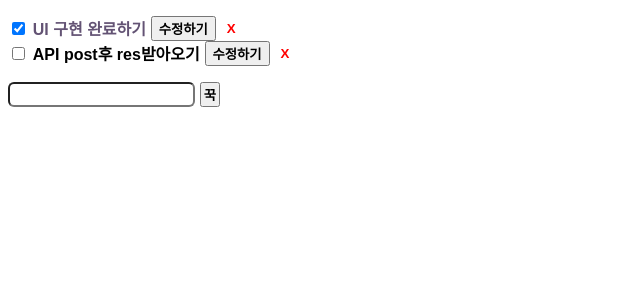
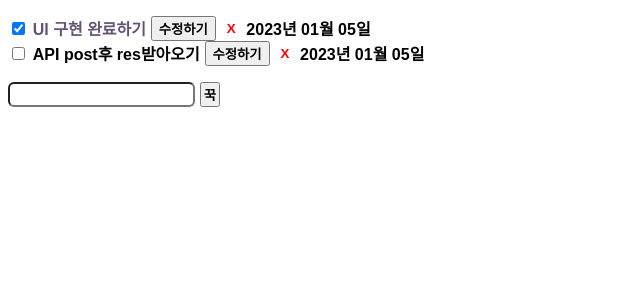
Before and after one commit to seoyeun0106/Vue-practice, a Vue app: page / in a window 1280 px wide. Shown: the top 300 px of the page, without its empty margins (0-640 px from the left). Built offline with nearby package versions, Linux system fonts and the light colour scheme; a web font is replaced by a local one.

Commit message:
[feat] computed 활용해서 시간 형식 변화시켜주기

```diff
--- a/package.json
+++ b/package.json
@@ -9,6 +9,7 @@
   },
   "dependencies": {
     "core-js": "^3.8.3",
+    "dayjs": "^1.11.7",
     "reset-css": "^5.0.1",
     "sass": "^1.57.1",
     "sass-loader": "^13.2.0",
--- a/src/components/Todo.vue
+++ b/src/components/Todo.vue
@@ -6,6 +6,7 @@
     <div :class="{'checked':todo.checked}" >{{ todo.text }}</div>
     <button @click="modifyText">수정하기</button>
     <button class="delBtn" @click="onDelete">X</button>
+    <div @click="js">{{ getDate  }}</div>
     </div>
     </div>
     <div v-show="isModifying">
@@ -15,6 +16,7 @@
 
 </template>
 <script>
+import dayjs from 'dayjs'
 export default{
     name:'To-do',
     props:{
@@ -23,7 +25,8 @@ export default{
     data(){
         return{
             isChecked:this.todo.checked,
-            isModifying:false
+            isModifying:false,
+            date:this.todo.date
         }
     },
     methods:{
@@ -38,12 +41,21 @@ export default{
         },
         updateTodos(e){
             this.$emit('updateFunc',this.todo.id,e.target.value)
-            this.isModifying = false
+            this.isModifying = false;
+
         },
         updateCheck(){
             this.$emit('updateChecks',this.todo.id,!this.isChecked)
             this.isChecked = ! this.isChecked
 
+        },js(e){
+            console.log(e.target)
+        }
+
+    }  ,
+    computed:{
+        getDate(){
+            return dayjs(this.todo.date).format("YYYY년 MM월 DD일")
         }
     }
 }
--- a/src/components/TodoList.vue
+++ b/src/components/TodoList.vue
@@ -23,9 +23,10 @@ export default {
     return{
       id:1,
       KEY:'todos',
-      todos:[{id:0,text:"UI 구현 완료하기",checked:true},{id:1,text:"API post후 res받아오기",checked:false}],
+      todos:[{id:0,text:"UI 구현 완료하기",checked:true,date: new Date()},
+            {id:1,text:"API post후 res받아오기",checked:false,date: new Date()}],
       text:'',
-      checked:false
+      checked:false,
     }
   },
   methods: {
@@ -34,7 +35,8 @@ export default {
       const todoItem = {
         id: this.id,
         text: e.target[0].value,
-        checked: this.checked
+        checked: this.checked,
+        date: new Date()
       }
       this.todos.push(todoItem)
       this.text=''
@@ -49,7 +51,8 @@ export default {
     updateTodo(data,text){
       this.todos = this.todos.map((todo)=>{
          if(todo.id === data){
-           todo.text = text
+           todo.text = text;
+           todo.date = new Date()
         } return todo
       })
     },
```
Also changed, not shown: 1 other file (tests, documents, lock files or other folders).
